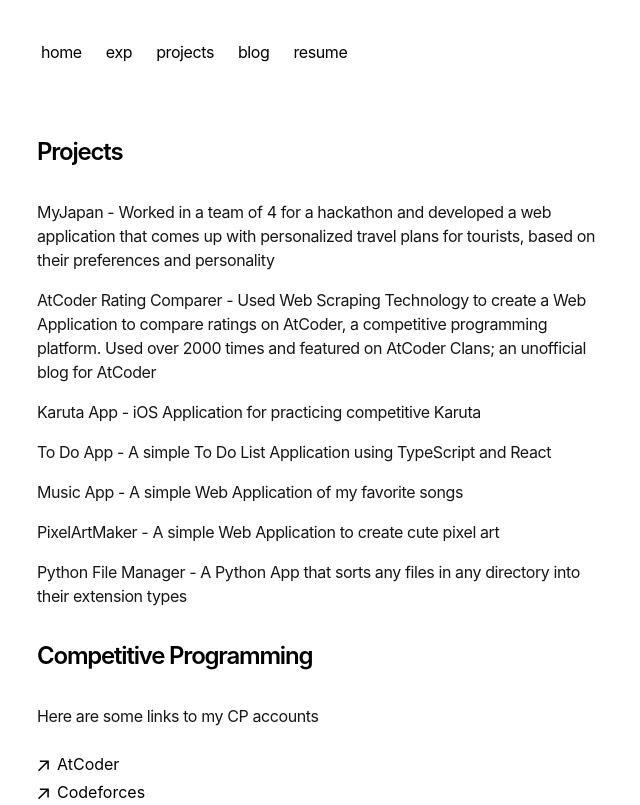
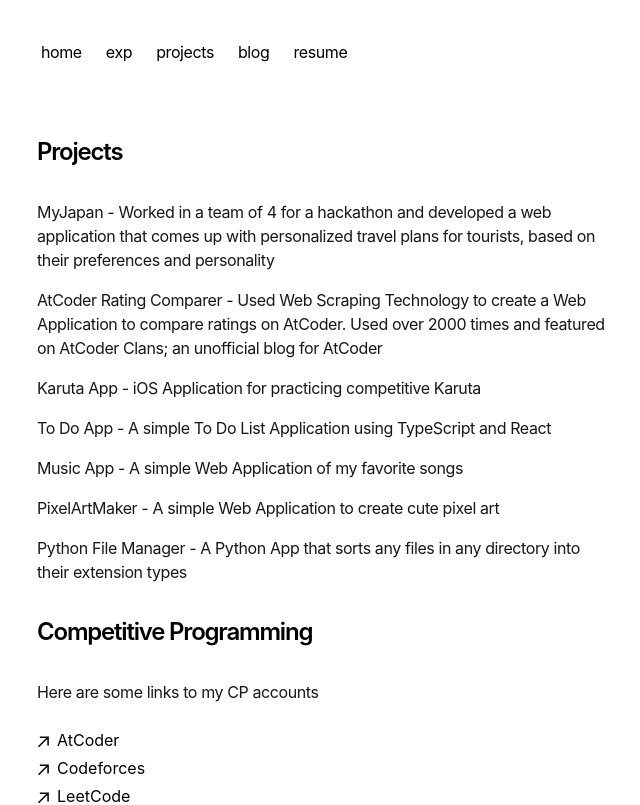
Before and after one commit to nobu-h-o/portfolio2025, a Next.js app: page /projects in a window 1280 px wide. Shown: the top 805 px of the page, without its empty margins (315-955 px from the left). Built offline with nearby package versions, Linux system fonts and the light colour scheme.

Commit message:
Update page.tsx

```diff
--- a/app/projects/page.tsx
+++ b/app/projects/page.tsx
@@ -32,7 +32,7 @@
             >
                 <div className="w-full flex flex-col md:flex-row space-x-0 md:space-x-2">
                     <p className="text-neutral-900 dark:text-neutral-100 tracking-tight">
-                        AtCoder Rating Comparer - Used Web Scraping Technology to create a Web Application to compare ratings on AtCoder, a competitive programming platform.
+                        AtCoder Rating Comparer - Used Web Scraping Technology to create a Web Application to compare ratings on AtCoder.
                         Used over 2000 times and featured on AtCoder Clans; an unofficial blog for AtCoder
                     </p>
                 </div>
```
